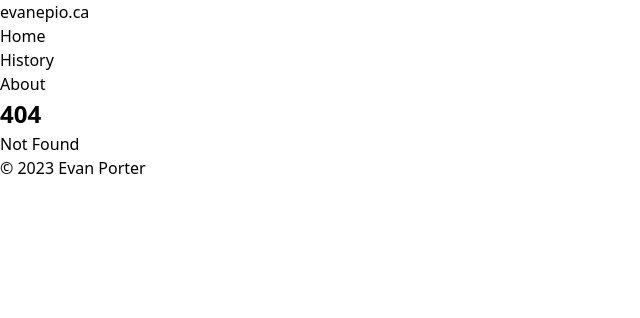
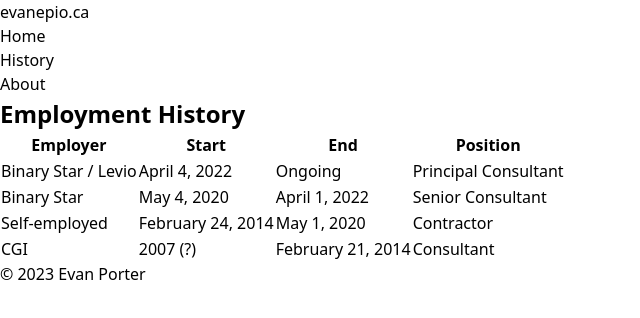
Before and after one commit to evanepio/evanepioca, a SvelteKit app: page /history in a window 1280 px wide. Before the commit this address had no page. Shown: the top 318 px of the page, without its empty margins (0-640 px from the left). Built offline with nearby package versions, Linux system fonts and the light colour scheme.

Commit message:
Add employment history page

```diff
--- /dev/null
+++ b/src/routes/history/+page.svelte
@@ -0,0 +1,53 @@
+<script lang="ts">
+	const historyItems: { employer: string; start: string; end: string; position: string }[] = [
+		{
+			employer: 'Binary Star / Levio',
+			start: 'April 4, 2022',
+			end: 'Ongoing',
+			position: 'Principal Consultant'
+		},
+		{
+			employer: 'Binary Star',
+			start: 'May 4, 2020',
+			end: 'April 1, 2022',
+			position: 'Senior Consultant'
+		},
+		{
+			employer: 'Self-employed',
+			start: 'February 24, 2014',
+			end: 'May 1, 2020',
+			position: 'Contractor'
+		},
+		{ employer: 'CGI', start: '2007 (?)', end: 'February 21, 2014', position: 'Consultant' }
+	];
+</script>
+
+<svelte:head>
+	<title>Employment History</title>
+	<meta name="description" content="Evan Porter's employment history" />
+</svelte:head>
+
+<div class="text-column">
+	<h1>Employment History</h1>
+
+	<table class="table-auto shadow-lg bg-white border-collapse m-3 border-blue-500 border-2">
+		<thead class="bg-blue-500 text-white font-extrabold uppercase">
+			<tr>
+				<th class="p-2">Employer</th>
+				<th class="p-2">Start</th>
+				<th class="p-2">End</th>
+				<th class="p-2">Position</th>
+			</tr>
+		</thead>
+		<tbody>
+			{#each historyItems as item}
+				<tr class="bg-white even:bg-yellow-200">
+					<td class="p-2">{item.employer}</td>
+					<td class="p-2">{item.start}</td>
+					<td class="p-2">{item.end}</td>
+					<td class="p-2">{item.position}</td>
+				</tr>
+			{/each}
+		</tbody>
+	</table>
+</div>
--- /dev/null
+++ b/src/routes/history/+page.ts
@@ -0,0 +1,9 @@
+import { dev } from '$app/environment';
+
+// we don't need any JS on this page, though we'll load
+// it in dev so that we get hot module replacement
+export const csr = dev;
+
+// since there's no dynamic data here, we can prerender
+// it so that it gets served as a static asset in production
+export const prerender = true;
```
